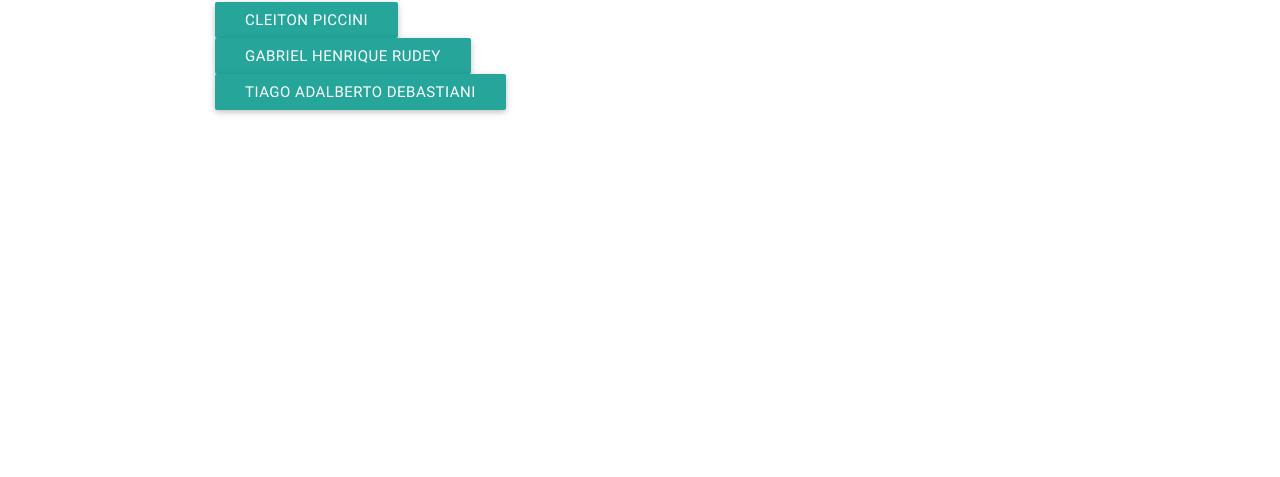
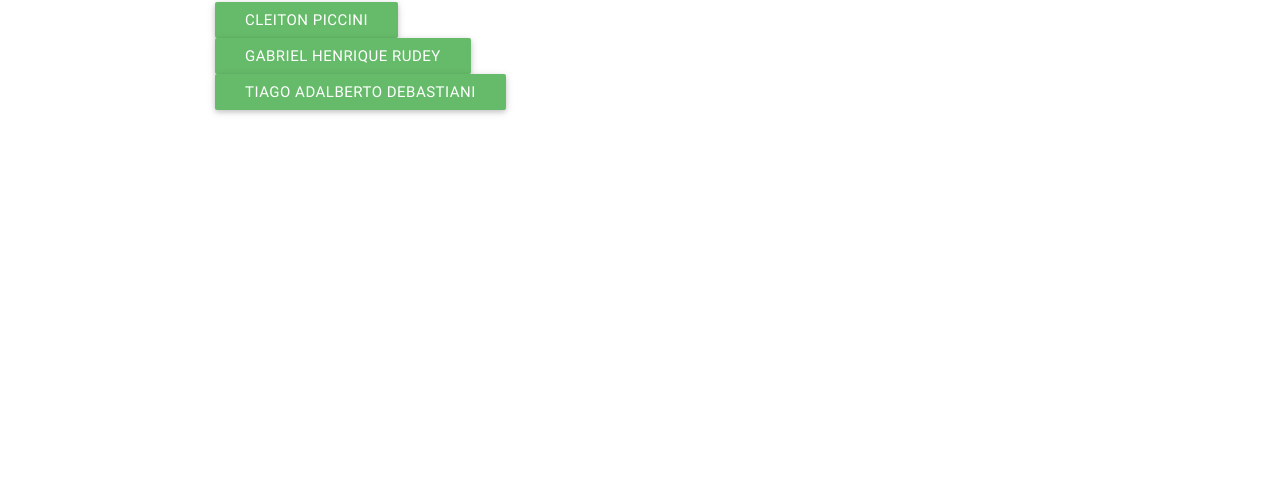
Before and after one commit to KombiWeb/kombiweb.github.io, a website: page index.html in a window 1280 px wide. Shown: the part 323-800 px from the top of the page. Drawn offline with nearby package versions, Linux system fonts and the light colour scheme.

Commit message:
Updating website colors

```diff
--- a/sass/components/_variables.scss
+++ b/sass/components/_variables.scss
@@ -1,10 +1,10 @@
 /*** Colors ***/
-$primary-color: color("materialize-red", "lighten-2") !default;
+$primary-color: color("green", "base") !default;
 $primary-color-light: lighten($primary-color, 15%) !default;
 $primary-color-dark: darken($primary-color, 15%) !default;
 
-$secondary-color: color("teal", "lighten-1") !default;
-$success-color: color("green", "base") !default;
+$secondary-color: color("green", "lighten-1") !default;
+$success-color: color("light-green", "base") !default;
 $error-color: color("red", "base") !default;
 $link-color: color("light-blue", "darken-1") !default;
 
```
Also changed, not shown: css/main.min.css, 2 other files.
